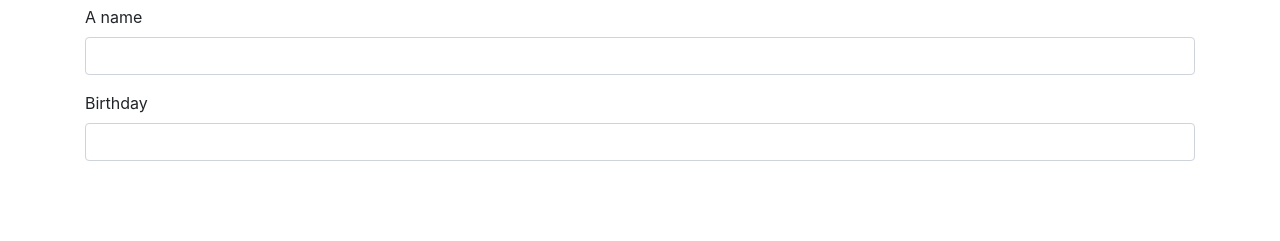
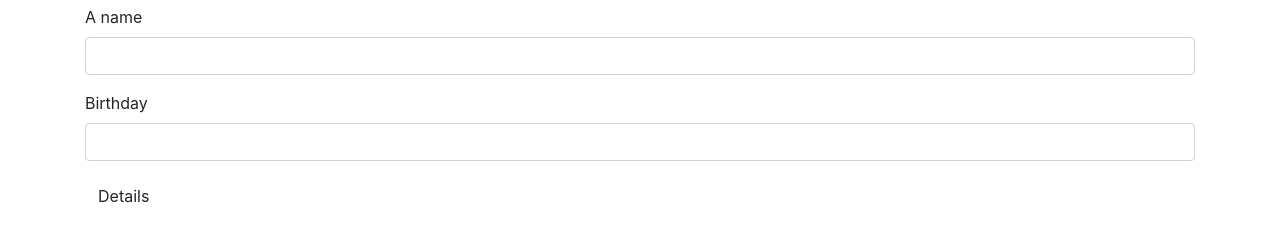
Before and after one commit to mishael254/week-2--project, a plain HTML site: page index.html in a window 1280 px wide. Shown: the part 137-378 px from the top of the page. Drawn offline with nearby package versions, Linux system fonts and the light colour scheme.

Commit message:
introduced button class

```diff
--- a/index.html
+++ b/index.html
@@ -23,6 +23,7 @@
             <label for="Birthday">Birthday</label>
             <input id="person1" class="form-control" type="text">
           </div>
+          <button type="submit" class="btn">Details</button>
 
         </form>
 
```
